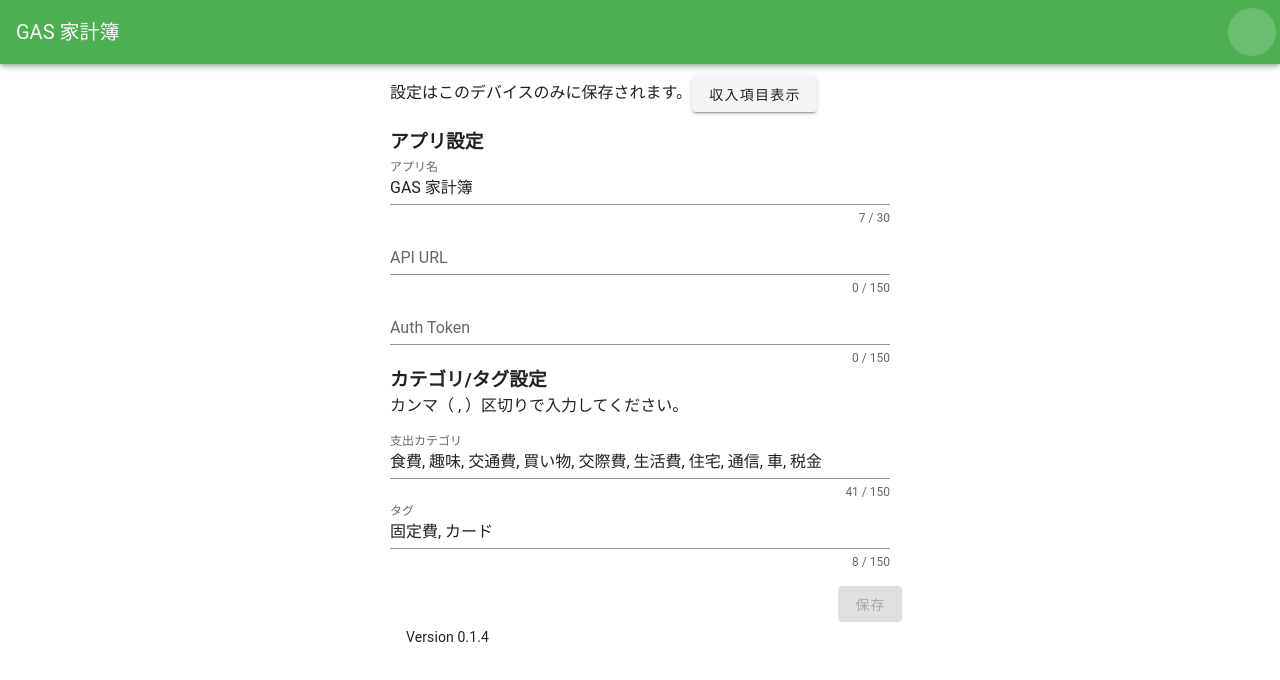
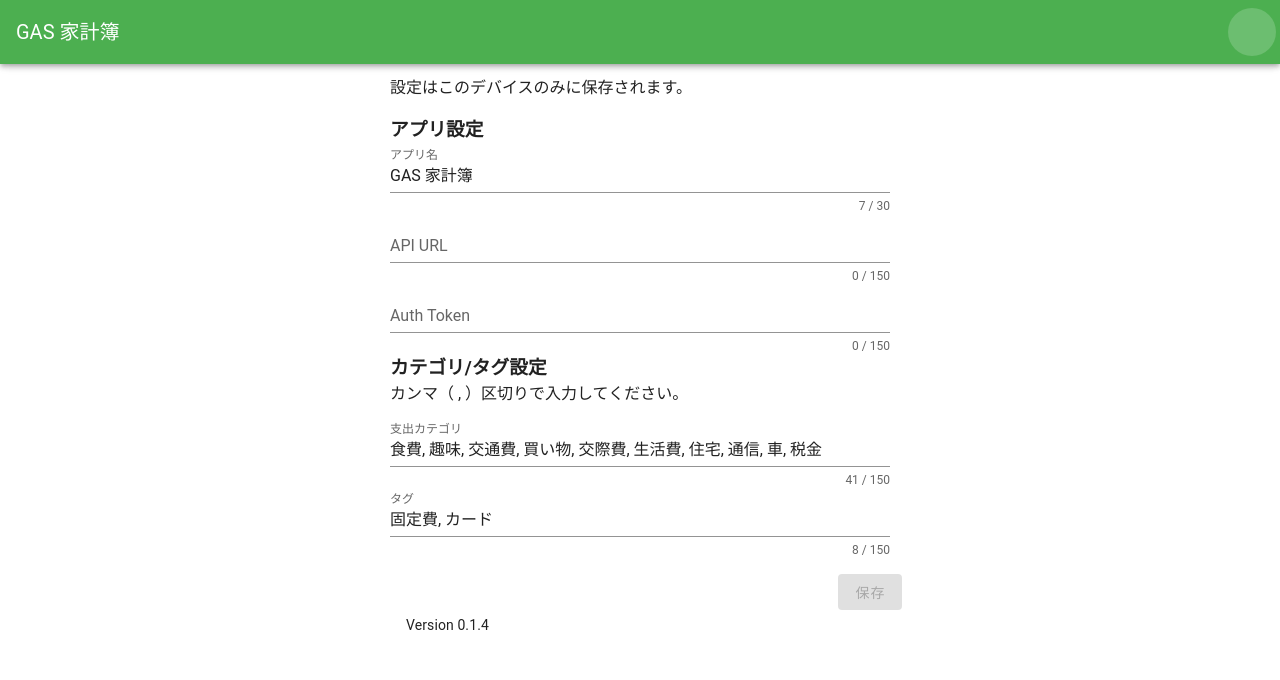
Before and after one commit to kewpie134134/gas-account-book, a Vue app: page /#/settings in a window 1280 px wide. Shown: the top 680 px of the page. Built offline with nearby package versions, Linux system fonts and the light colour scheme; the HTML template or start-up script is replaced by a standard one.

Commit message:
不要なボタンを削除

```diff
--- a/src/views/Settings.vue
+++ b/src/views/Settings.vue
@@ -1,6 +1,6 @@
 <template>
   <div class="form-wrapper">
-    <p>設定はこのデバイスのみに保存されます。<v-btn>収入項目表示</v-btn></p>
+    <p>設定はこのデバイスのみに保存されます。</p>
     <v-form v-model="valid">
       <h3>アプリ設定</h3>
       <!-- アプリ名 -->
```
